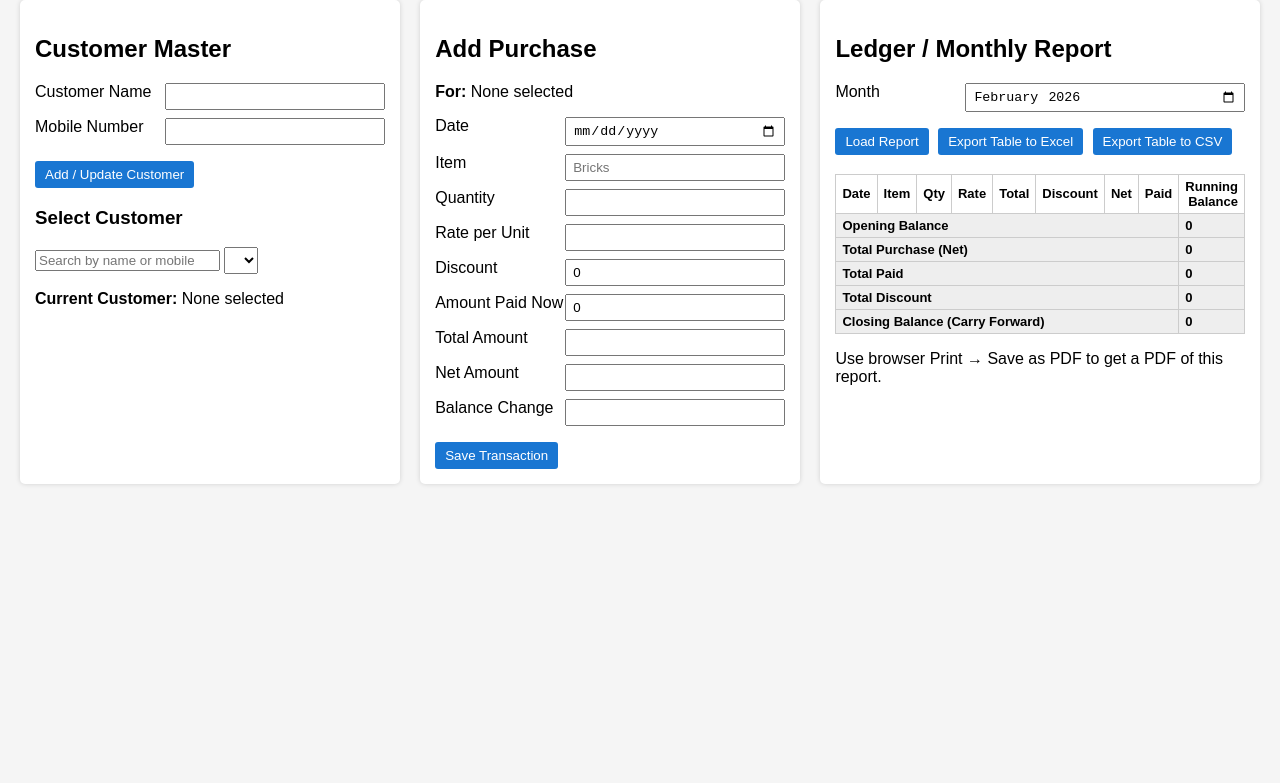
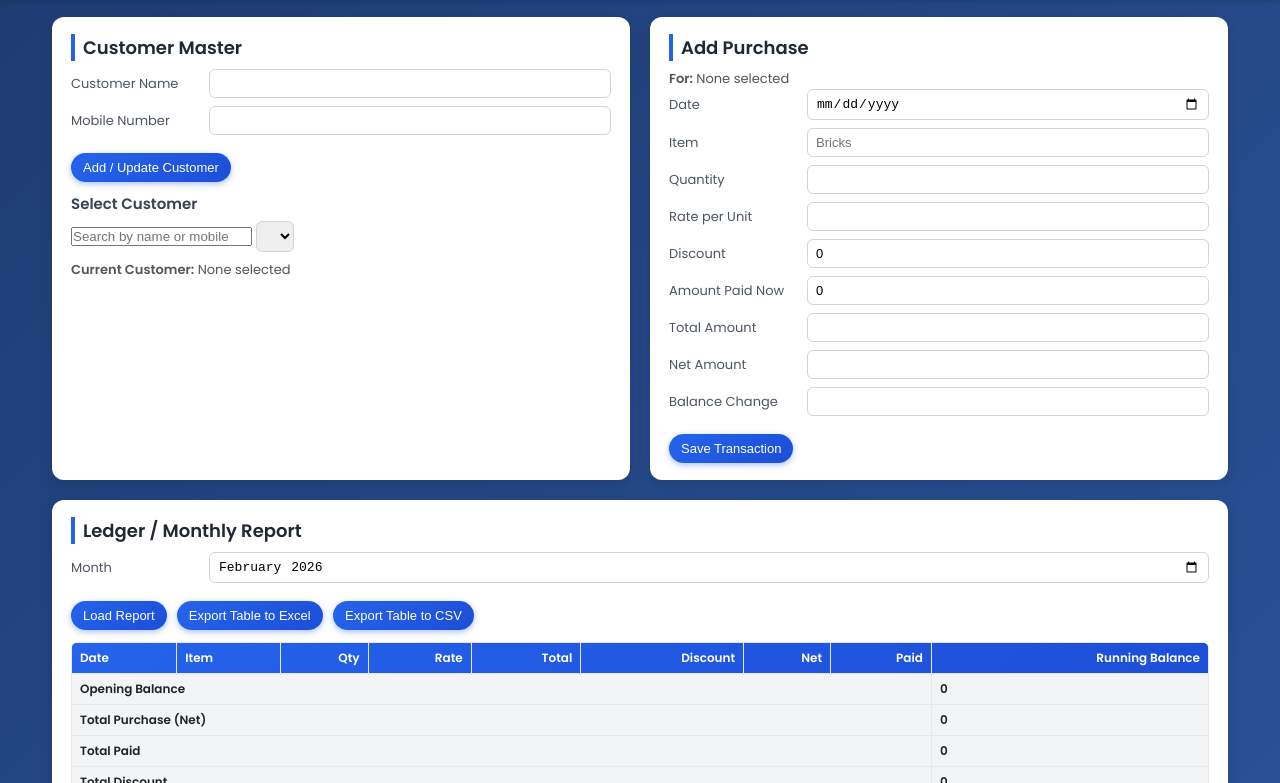
Before and after one commit to PREET7567/brick-ledger, a plain HTML site: page index.html in a window 1280 px wide. Shown: the part 87-870 px from the top of the page. Before the commit the page ends 800 px from the top, so only its background shows below. Drawn offline with Linux system fonts and the light colour scheme.

Commit message:
Update style.css

```diff
--- a/style.css
+++ b/style.css
@@ -1,75 +1,160 @@
-body {
-  font-family: Arial, sans-serif;
-  background: #f5f5f5;
+/* Google Font */
+@import url('https://fonts.googleapis.com/css2?family=Poppins:wght@300;400;500;600&display=swap');
+
+* {
+  box-sizing: border-box;
   margin: 0;
   padding: 0;
 }
 
+body {
+  font-family: 'Poppins', Arial, sans-serif;
+  background: linear-gradient(135deg, #1e3c72, #2a5298);
+  min-height: 100vh;
+  color: #222;
+}
+
+/* Header */
 h1 {
   text-align: center;
-  background: #333;
   color: #fff;
-  margin: 0;
-  padding: 15px;
+  padding: 18px 10px;
+  font-weight: 600;
+  letter-spacing: 0.5px;
+  box-shadow: 0 2px 8px rgba(0,0,0,0.25);
+  background: rgba(0,0,0,0.1);
+  backdrop-filter: blur(4px);
 }
 
+/* Layout */
 .container {
+  max-width: 1200px;
+  margin: 20px auto 40px;
+  padding: 0 12px;
   display: flex;
   flex-wrap: wrap;
   gap: 20px;
-  padding: 20px;
 }
 
+/* Sections as cards */
 section {
-  background: #fff;
-  padding: 15px;
-  border-radius: 5px;
-  flex: 1 1 300px;
-  box-shadow: 0 0 5px rgba(0,0,0,0.15);
+  background: #ffffff;
+  padding: 16px 18px;
+  border-radius: 12px;
+  flex: 1 1 330px;
+  box-shadow: 0 4px 14px rgba(0,0,0,0.12);
+  border: 1px solid rgba(255,255,255,0.6);
+  transition: transform 0.15s ease, box-shadow 0.15s ease;
 }
 
+section:hover {
+  transform: translateY(-3px);
+  box-shadow: 0 8px 22px rgba(0,0,0,0.18);
+}
+
+section h2 {
+  font-size: 18px;
+  margin-bottom: 8px;
+  color: #1f2933;
+  border-left: 4px solid #2563eb;
+  padding-left: 8px;
+}
+
+section h3 {
+  font-size: 15px;
+  margin: 10px 0 6px;
+  color: #374151;
+}
+
+/* Labels for current customer */
+#currentCustomerLabel,
+#currentCustomerInline {
+  font-size: 13px;
+  margin-top: 8px;
+  color: #555;
+}
+
+/* Form rows */
 .form-row {
   display: flex;
-  justify-content: space-between;
+  align-items: center;
   margin-bottom: 8px;
+  gap: 8px;
 }
 
 .form-row label {
   flex: 0 0 130px;
+  font-size: 13px;
+  color: #4b5563;
 }
 
 .form-row input,
 select {
   flex: 1;
-  padding: 4px 6px;
+  padding: 6px 8px;
+  border-radius: 6px;
+  border: 1px solid #d1d5db;
+  font-size: 13px;
+  transition: border-color 0.15s ease, box-shadow 0.15s ease;
 }
 
+.form-row input:focus,
+select:focus {
+  outline: none;
+  border-color: #2563eb;
+  box-shadow: 0 0 0 2px rgba(37,99,235,0.2);
+}
+
+/* Search box */
+#customerSearch {
+  margin: 6px 0;
+}
+
+/* Buttons */
 button {
-  margin-top: 8px;
-  margin-right: 5px;
-  padding: 6px 10px;
+  margin-top: 10px;
+  margin-right: 6px;
+  padding: 7px 12px;
   border: none;
-  border-radius: 3px;
-  background: #1976d2;
-  color: #fff;
+  border-radius: 999px;
+  background: linear-gradient(135deg, #2563eb, #1d4ed8);
+  color: #ffffff;
+  font-size: 13px;
+  font-weight: 500;
   cursor: pointer;
+  box-shadow: 0 2px 6px rgba(37,99,235,0.4);
+  transition: transform 0.12s ease, box-shadow 0.12s ease, background 0.12s ease;
 }
 
 button:hover {
-  background: #0f5ba8;
+  transform: translateY(-1px);
+  box-shadow: 0 4px 10px rgba(37,99,235,0.55);
 }
 
+button:active {
+  transform: translateY(0);
+  box-shadow: 0 2px 6px rgba(37,99,235,0.4);
+}
+
+/* Table */
 #ledgerTable {
   width: 100%;
   border-collapse: collapse;
-  margin-top: 10px;
-  font-size: 13px;
+  margin-top: 12px;
+  font-size: 12px;
+  border-radius: 8px;
+  overflow: hidden;
+}
+
+#ledgerTable thead {
+  background: linear-gradient(135deg, #2563eb, #1d4ed8);
+  color: #ffffff;
 }
 
 #ledgerTable th,
 #ledgerTable td {
-  border: 1px solid #ccc;
-  padding: 4px 6px;
+  border: 1px solid #e5e7eb;
+  padding: 6px 8px;
   text-align: right;
 }
 
@@ -80,6 +165,38 @@ button:hover {
   text-align: left;
 }
 
+#ledgerTable tbody tr:nth-child(even) {
+  background: #f9fafb;
+}
+
+#ledgerTable tbody tr:hover {
+  background: #eff6ff;
+}
+
+/* Footer rows */
 #ledgerTable tfoot th {
-  background: #eee;
+  background: #f3f4f6;
+  font-weight: 600;
 }
+
+/* Small note text */
+section p {
+  font-size: 12px;
+  color: #6b7280;
+}
+
+/* Responsive */
+@media (max-width: 768px) {
+  .form-row {
+    flex-direction: column;
+    align-items: flex-start;
+  }
+
+  .form-row label {
+    flex: none;
+  }
+
+  section {
+    flex: 1 1 100%;
+  }
+}
```
